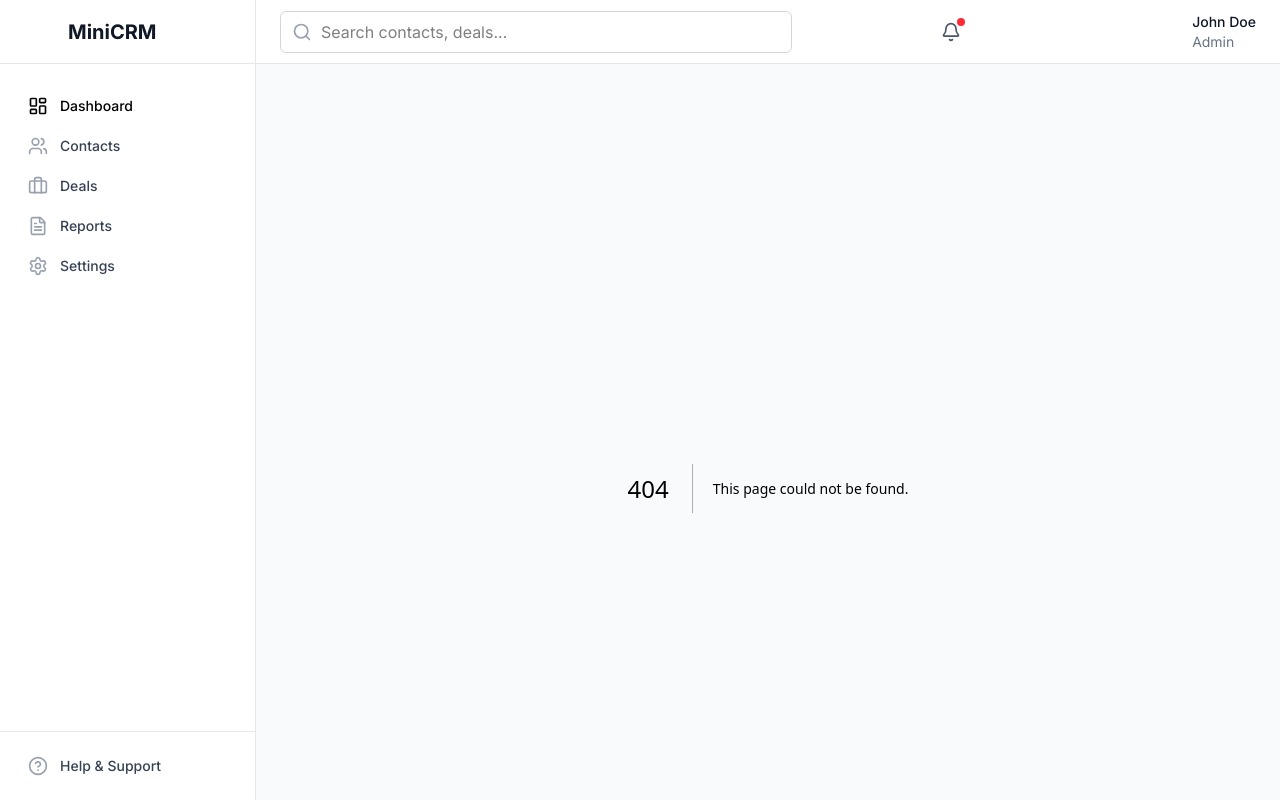
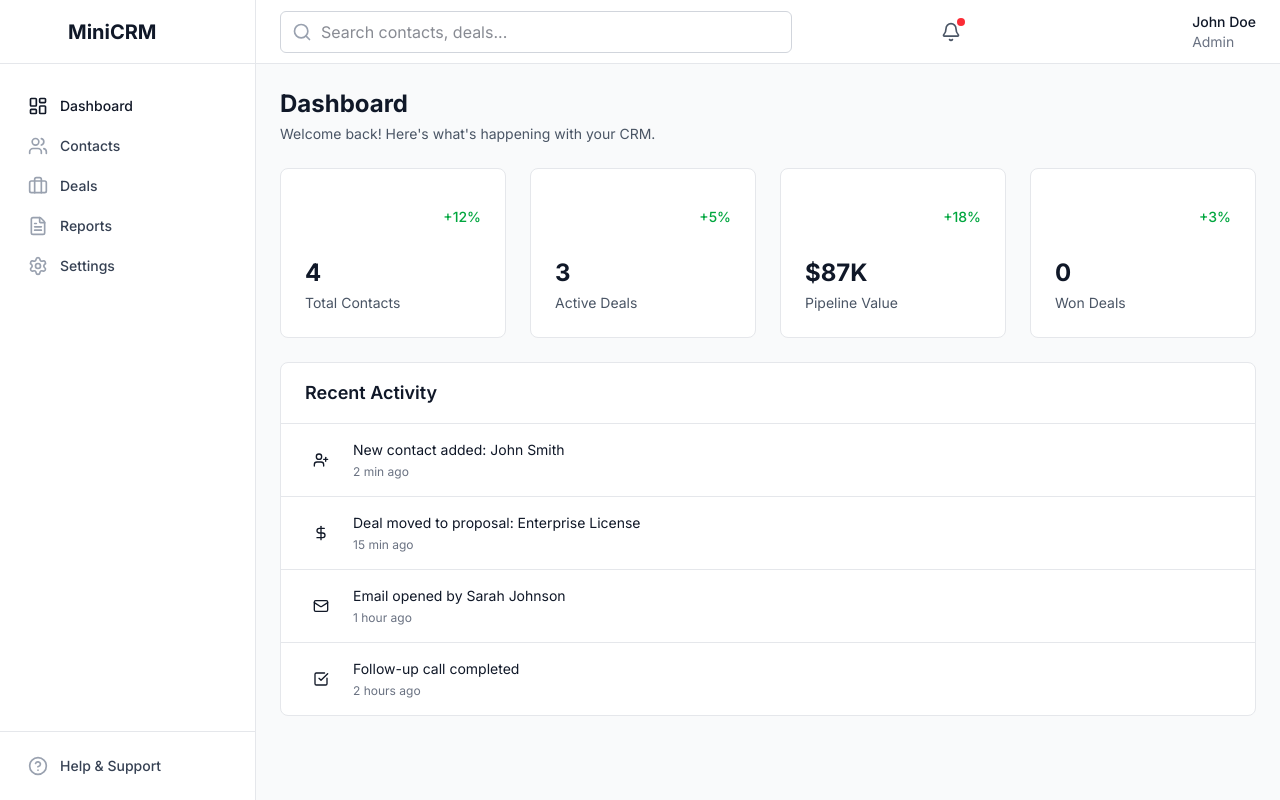
Before and after one commit to wanshazamirul/mini-crm, a Next.js app: page /dashboard in a window 1280 px wide. Before the commit this address had no page. Built offline with nearby package versions, Linux system fonts and the light colour scheme.

Commit message:
Add Dashboard page with stats cards and activity feed

```diff
--- /dev/null
+++ b/app/dashboard/page.tsx
@@ -0,0 +1,68 @@
+'use client';
+
+import { useEffect, useState } from 'react';
+import { getStats, getActivities } from '@/lib/data';
+import { StatCard } from '@/components/dashboard/stat-card';
+import { RecentActivity } from '@/components/dashboard/recent-activity';
+
+export default function DashboardPage() {
+  const [stats, setStats] = useState({
+    totalContacts: 0,
+    activeDeals: 0,
+    pipelineValue: 0,
+    wonDeals: 0,
+  });
+  const [activities, setActivities] = useState([]);
+  const [loading, setLoading] = useState(true);
+
+  useEffect(() => {
+    setTimeout(() => {
+      const statsData = getStats();
+      setStats(statsData);
+      setActivities(getActivities());
+      setLoading(false);
+    }, 1000);
+  }, []);
+
+  return (
+    <div className="space-y-6">
+      <div>
+        <h1 className="text-2xl font-bold text-gray-900">Dashboard</h1>
+        <p className="text-sm text-gray-600 mt-1">Welcome back! Here's what's happening with your CRM.</p>
+      </div>
+
+      <div className="grid grid-cols-1 md:grid-cols-2 lg:grid-cols-4 gap-6">
+        <StatCard
+          label="Total Contacts"
+          value={stats.totalContacts}
+          change="+12%"
+          trend="up"
+          loading={loading}
+        />
+        <StatCard
+          label="Active Deals"
+          value={stats.activeDeals}
+          change="+5%"
+          trend="up"
+          loading={loading}
+        />
+        <StatCard
+          label="Pipeline Value"
+          value={`$${(stats.pipelineValue / 1000).toFixed(0)}K`}
+          change="+18%"
+          trend="up"
+          loading={loading}
+        />
+        <StatCard
+          label="Won Deals"
+          value={stats.wonDeals}
+          change="+3%"
+          trend="up"
+          loading={loading}
+        />
+      </div>
+
+      <RecentActivity activities={activities} loading={loading} />
+    </div>
+  );
+}
--- /dev/null
+++ b/components/dashboard/recent-activity.tsx
@@ -0,0 +1,61 @@
+import { CheckCircle2, DollarSign, Mail, CheckSquare, UserPlus } from 'lucide-react';
+import type { Activity } from '@/lib/types';
+
+interface RecentActivityProps {
+  activities: Activity[];
+  loading?: boolean;
+}
+
+const activityIcons: Record<string, any> = {
+  contact_created: UserPlus,
+  deal_updated: DollarSign,
+  deal_created: DollarSign,
+  email_sent: Mail,
+  task_completed: CheckSquare,
+  contact_updated: CheckCircle2,
+};
+
+export function RecentActivity({ activities, loading }: RecentActivityProps) {
+  if (loading) {
+    return (
+      <div className="bg-white rounded-lg border border-gray-200 p-6">
+        <div className="h-6 bg-gray-200 rounded w-48 mb-4 animate-pulse"></div>
+        <div className="space-y-4">
+          {Array.from({ length: 5 }).map((_, i) => (
+            <div key={i} className="flex items-center space-x-4 animate-pulse">
+              <div className="h-10 w-10 bg-gray-200 rounded-full"></div>
+              <div className="flex-1 space-y-2">
+                <div className="h-4 bg-gray-200 rounded w-64"></div>
+                <div className="h-3 bg-gray-200 rounded w-32"></div>
+              </div>
+            </div>
+          ))}
+        </div>
+      </div>
+    );
+  }
+
+  return (
+    <div className="bg-white rounded-lg border border-gray-200">
+      <div className="px-6 py-4 border-b border-gray-200">
+        <h3 className="text-lg font-semibold text-gray-900">Recent Activity</h3>
+      </div>
+      <div className="divide-y divide-gray-200">
+        {activities.map((activity) => {
+          const Icon = activityIcons[activity.type] || UserPlus;
+          return (
+            <div key={activity.id} className="px-6 py-4 flex items-start space-x-4">
+              <div className="p-2 bg-sfdc-blue-50 rounded-full mt-1">
+                <Icon className="w-4 h-4 text-sfdc-blue-600" />
+              </div>
+              <div className="flex-1">
+                <p className="text-sm text-gray-900">{activity.text}</p>
+                <p className="text-xs text-gray-500 mt-1">{activity.time}</p>
+              </div>
+            </div>
+          );
+        })}
+      </div>
+    </div>
+  );
+}
--- /dev/null
+++ b/components/dashboard/stat-card.tsx
@@ -0,0 +1,47 @@
+import { StatCardSkeleton } from './stat-card-skeleton';
+
+interface StatCardProps {
+  label: string;
+  value: string | number;
+  change: string;
+  trend: 'up' | 'down';
+  loading?: boolean;
+}
+
+export function StatCard({ label, value, change, trend, loading }: StatCardProps) {
+  if (loading) {
+    return <StatCardSkeleton />;
+  }
+
+  return (
+    <div className="bg-white rounded-lg border border-gray-200 p-6 hover:shadow-md transition-shadow">
+      <div className="flex items-center justify-between mb-4">
+        <div className="p-3 bg-sfdc-blue-50 rounded-lg">
+          <div className="w-6 h-6 bg-sfdc-blue-600 rounded-full"></div>
+        </div>
+        <span className={`text-sm font-medium ${trend === 'up' ? 'text-green-600' : 'text-red-600'}`}>
+          {change}
+        </span>
+      </div>
+      <div className="text-2xl font-bold text-gray-900">{value}</div>
+      <div className="text-sm text-gray-600 mt-1">{label}</div>
+    </div>
+  );
+}
+
+export function StatCardSkeleton() {
+  return (
+    <div className="bg-white rounded-lg border border-gray-200 p-6 animate-pulse">
+      <div className="flex items-center justify-between mb-4">
+        <div className="h-12 w-12 bg-gray-200 rounded-lg"></div>
+        <div className="h-4 bg-gray-200 rounded w-16"></div>
+      </div>
+      <div className="h-8 bg-gray-200 rounded w-32 mb-2"></div>
+      <div className="h-4 bg-gray-200 rounded w-24"></div>
+      <div className="mt-4 flex items-center space-x-2">
+        <div className="h-4 w-4 bg-gray-200 rounded-full"></div>
+        <div className="h-3 bg-gray-200 rounded w-20"></div>
+      </div>
+    </div>
+  );
+}
```
